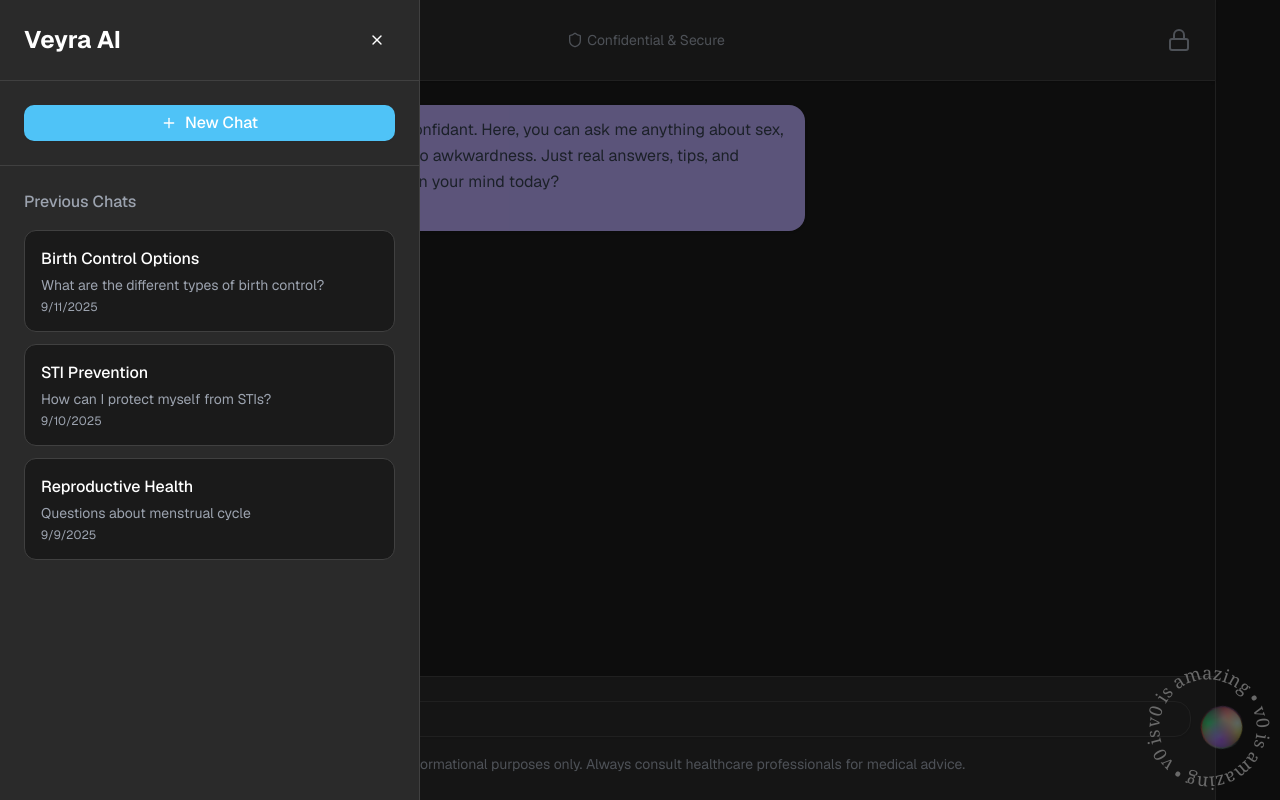
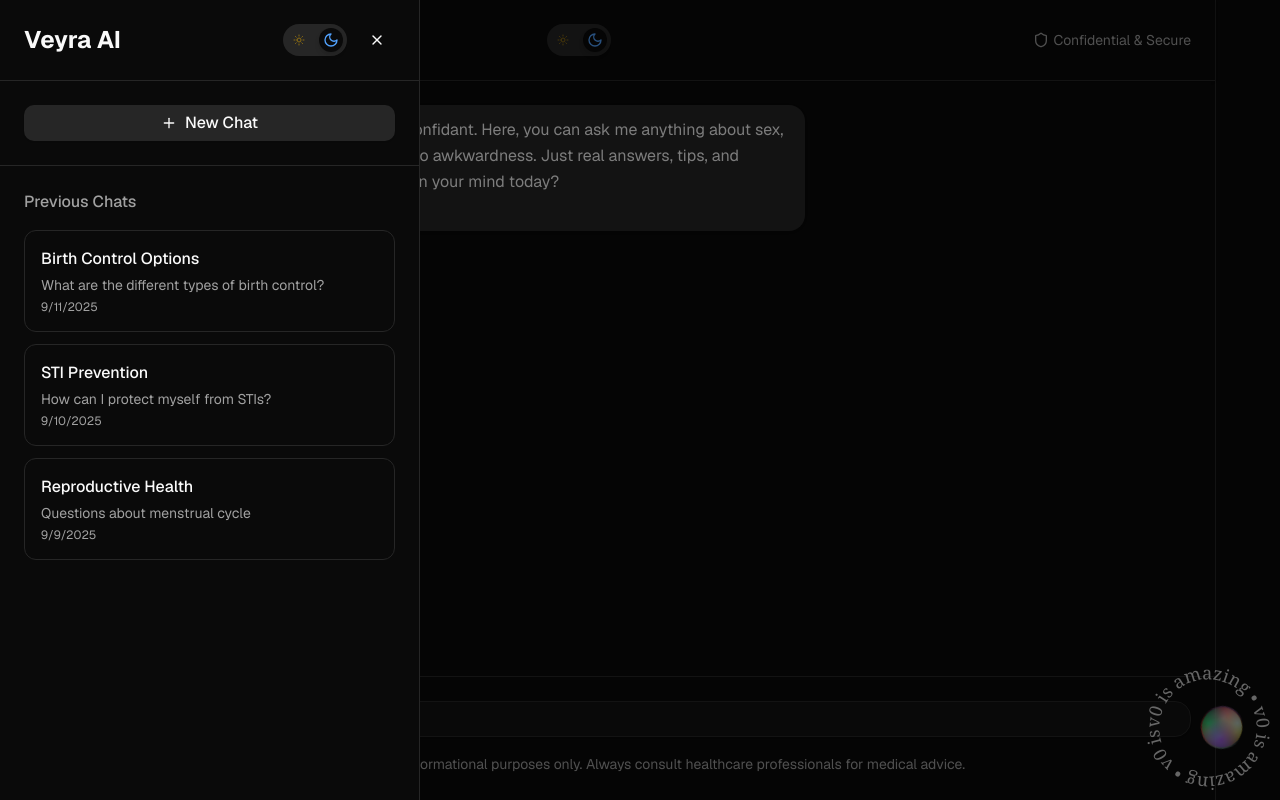
Before and after one commit to vardaanreal-sketch/Chatbot-AI, a Next.js app: page / in a window 1280 px wide. Both pictures are taken after a click on the button 107 px from the left and 40 px from the top of the page. Built offline with nearby package versions, Linux system fonts and the light colour scheme.

Commit message:
feat: add theme toggle with Sun/Moon icons and animations
Add theme toggle with smooth scaling/rotation animations and positioning.

#VERCEL_SKIP

Co-authored-by: null <228027284+vardaanreal-sketch@users.noreply.github.com>

```diff
--- a/app/page.tsx
+++ b/app/page.tsx
@@ -5,7 +5,7 @@ import type React from "react"
 import { useState, useRef, useEffect } from "react"
 import { Button } from "@/components/ui/button"
 import { Input } from "@/components/ui/input"
-import { Send, Shield, Lock, Menu, Plus, Trash2, X } from "lucide-react"
+import { Send, Shield, Menu, Plus, Trash2, X, Sun, Moon } from "lucide-react"
 
 interface Message {
   id: string
@@ -25,6 +25,7 @@ export default function VeyraChat() {
   const [showOpeningAnimation, setShowOpeningAnimation] = useState(true)
   const [isDrawerOpen, setIsDrawerOpen] = useState(false)
   const [showWelcomeMessage, setShowWelcomeMessage] = useState(false)
+  const [isDarkMode, setIsDarkMode] = useState(true)
 
   const [messages, setMessages] = useState<Message[]>([])
   const [inputValue, setInputValue] = useState("")
@@ -147,6 +148,24 @@ export default function VeyraChat() {
     setChatHistory((prev) => prev.filter((chat) => chat.id !== chatId))
   }
 
+  const toggleTheme = () => {
+    setIsDarkMode(!isDarkMode)
+    // Apply theme to document
+    if (!isDarkMode) {
+      document.documentElement.classList.add("dark")
+    } else {
+      document.documentElement.classList.remove("dark")
+    }
+  }
+
+  useEffect(() => {
+    if (isDarkMode) {
+      document.documentElement.classList.add("dark")
+    } else {
+      document.documentElement.classList.remove("dark")
+    }
+  }, [])
+
   if (showOpeningAnimation) {
     return (
       <div className="flex items-center justify-center h-screen w-full bg-background px-4">
@@ -170,12 +189,32 @@ export default function VeyraChat() {
         <Button variant="ghost" size="sm" onClick={() => setIsDrawerOpen(true)} className="p-2 hover:bg-muted">
           <Menu className="w-5 h-5 md:w-6 md:h-6" />
         </Button>
+        <div className="flex items-center gap-2">
+          <div className="relative flex items-center bg-muted rounded-full p-1 w-16 h-8">
+            <div
+              className={`absolute w-6 h-6 bg-background rounded-full shadow-md transition-all duration-700 ease-[cubic-bezier(0.34,1.56,0.64,1)] ${
+                isDarkMode ? "translate-x-8" : "translate-x-0"
+              }`}
+            />
+            <button onClick={toggleTheme} className="relative z-10 flex items-center justify-between w-full px-1">
+              <Sun
+                className={`w-4 h-4 text-yellow-500 transition-all duration-700 ease-[cubic-bezier(0.34,1.56,0.64,1)] ${
+                  isDarkMode ? "scale-75 rotate-180 opacity-50" : "scale-100 rotate-0 opacity-100"
+                }`}
+              />
+              <Moon
+                className={`w-4 h-4 text-blue-400 transition-all duration-700 ease-[cubic-bezier(0.34,1.56,0.64,1)] ${
+                  isDarkMode ? "scale-100 rotate-0 opacity-100" : "scale-75 rotate-180 opacity-50"
+                }`}
+              />
+            </button>
+          </div>
+        </div>
         <div className="flex items-center gap-1 text-xs md:text-sm text-muted-foreground">
           <Shield className="w-3 h-3 md:w-4 md:h-4" />
           <span className="hidden sm:inline">Confidential & Secure</span>
           <span className="sm:hidden">Secure</span>
         </div>
-        <Lock className="w-5 h-5 md:w-6 md:h-6 text-muted-foreground" />
       </div>
 
       {isDrawerOpen && (
@@ -185,9 +224,38 @@ export default function VeyraChat() {
             <div className="flex flex-col h-full">
               <div className="flex items-center justify-between p-4 md:p-6 border-b border-border">
                 <h2 className="text-xl md:text-2xl font-bold text-card-foreground">Veyra AI</h2>
-                <Button variant="ghost" size="sm" onClick={() => setIsDrawerOpen(false)} className="p-2 hover:bg-muted">
-                  <X className="w-4 h-4 md:w-5 md:h-5" />
-                </Button>
+                <div className="flex items-center gap-3">
+                  <div className="relative flex items-center bg-muted rounded-full p-1 w-16 h-8">
+                    <div
+                      className={`absolute w-6 h-6 bg-background rounded-full shadow-md transition-all duration-700 ease-[cubic-bezier(0.34,1.56,0.64,1)] ${
+                        isDarkMode ? "translate-x-8" : "translate-x-0"
+                      }`}
+                    />
+                    <button
+                      onClick={toggleTheme}
+                      className="relative z-10 flex items-center justify-between w-full px-1"
+                    >
+                      <Sun
+                        className={`w-4 h-4 text-yellow-500 transition-all duration-700 ease-[cubic-bezier(0.34,1.56,0.64,1)] ${
+                          isDarkMode ? "scale-75 rotate-180 opacity-50" : "scale-100 rotate-0 opacity-100"
+                        }`}
+                      />
+                      <Moon
+                        className={`w-4 h-4 text-blue-400 transition-all duration-700 ease-[cubic-bezier(0.34,1.56,0.64,1)] ${
+                          isDarkMode ? "scale-100 rotate-0 opacity-100" : "scale-75 rotate-180 opacity-50"
+                        }`}
+                      />
+                    </button>
+                  </div>
+                  <Button
+                    variant="ghost"
+                    size="sm"
+                    onClick={() => setIsDrawerOpen(false)}
+                    className="p-2 hover:bg-muted"
+                  >
+                    <X className="w-4 h-4 md:w-5 md:h-5" />
+                  </Button>
+                </div>
               </div>
 
               <div className="p-4 md:p-6 border-b border-border">
```
